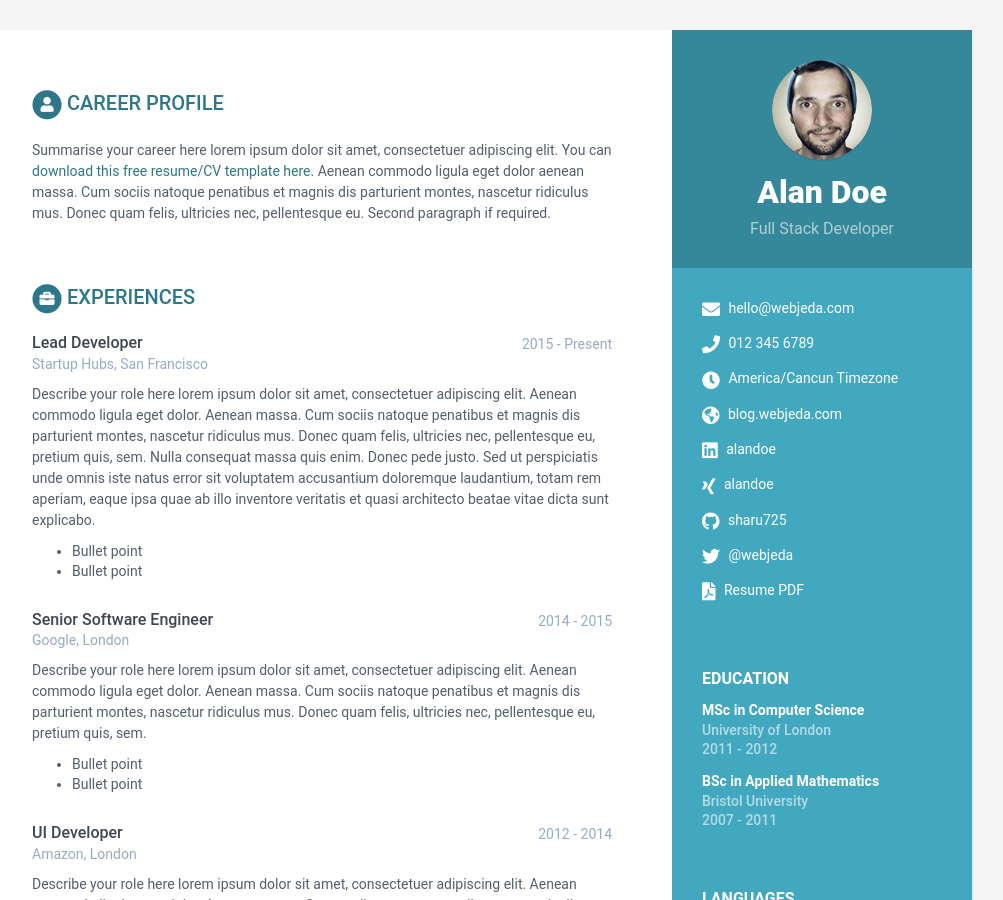
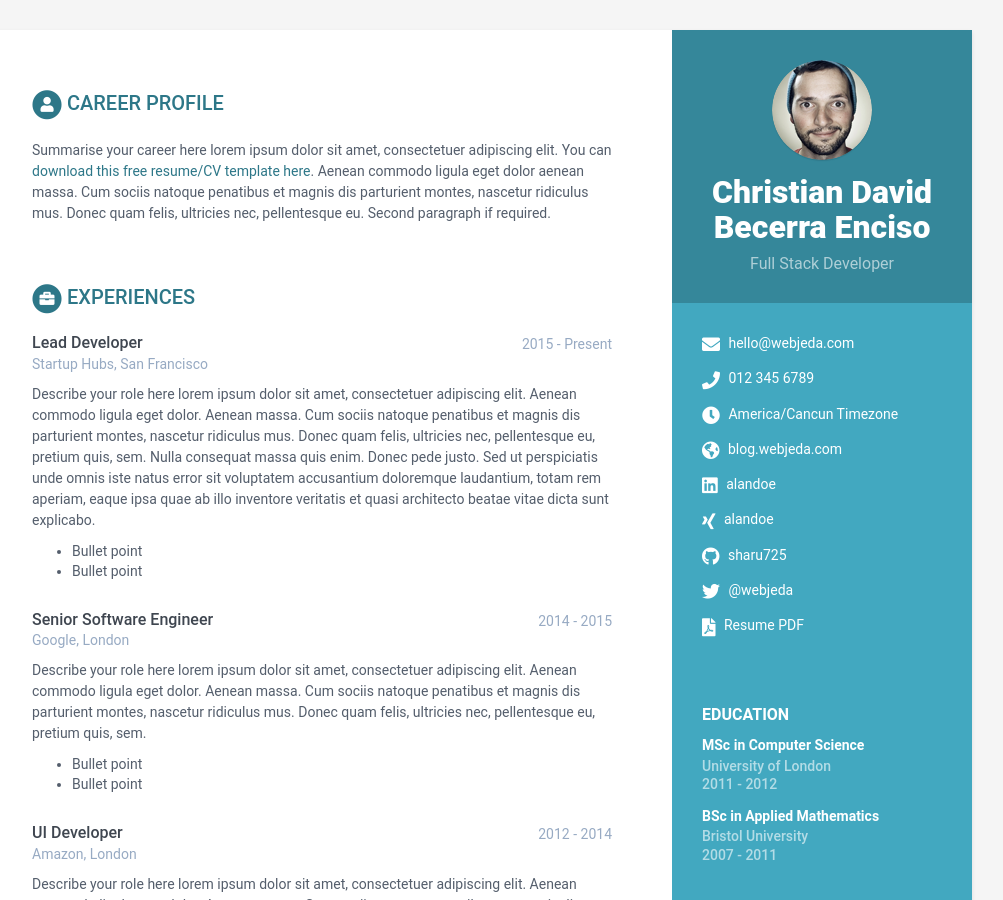
Before and after one commit to Christian-hub-art/Becerra_CV3, a Jekyll site: the page built from index.html, in a window 1280 px wide and 900 px high. Shown: the whole window, without its empty margins (168-1171 px from the left). Built offline with Jekyll 4.4.1, drawn with Linux system fonts in a browser that asks for light colours.

Commit message:
Cambia el nombre (#4)

```diff
--- a/_data/data.yml
+++ b/_data/data.yml
@@ -8,7 +8,7 @@ sidebar:
     education: True # set to False if you want education in main section instead of in sidebar
 
     # Profile information
-    name: Alan Doe
+    name: Christian David Becerra Enciso
     tagline: Full Stack Developer
     avatar: profile.png  #place a 100x100 picture inside /assets/images/ folder and provide the name of the file below
 
```
